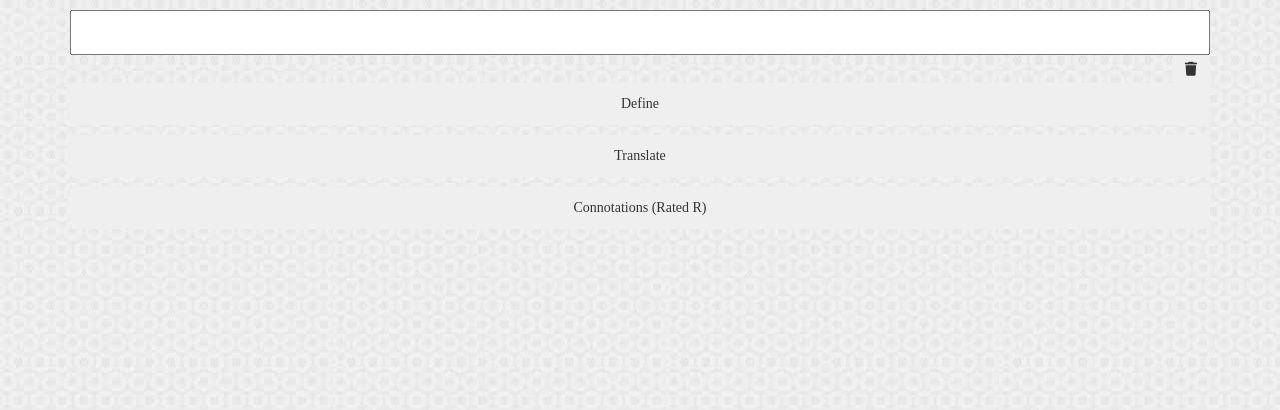
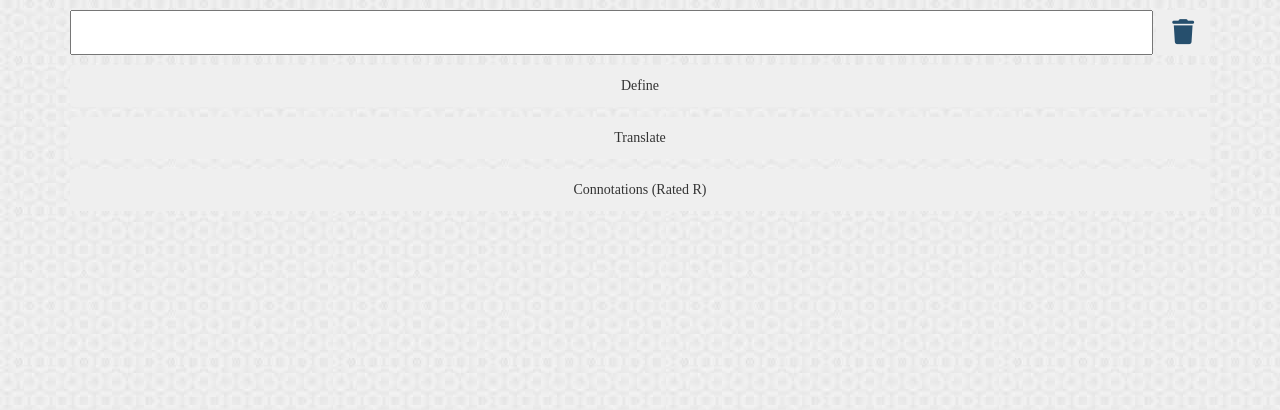
Before and after one commit to Mick756/Idioma, a plain HTML site: page index.html in a window 1280 px wide. Shown: the part 390-800 px from the top of the page. Drawn offline with nearby package versions, Linux system fonts and the light colour scheme; a web font is replaced by a local one.

Commit message:
Clear button added

```diff
--- a/assets/css/style.css
+++ b/assets/css/style.css
@@ -15,7 +15,7 @@ body {
     font-size: 35px;
 }
 .userInput {
-    width: 100%;
+    width: 95%;
     padding: 10px 30px;
     font-size: 15px;
 }
@@ -44,3 +44,8 @@ body {
     border: 1px solid black;
     border-radius: 10px;
 }
+#clear {
+    color: #264F6D;
+    font-size: 25px;
+    padding: 9px 15px;
+}
```
